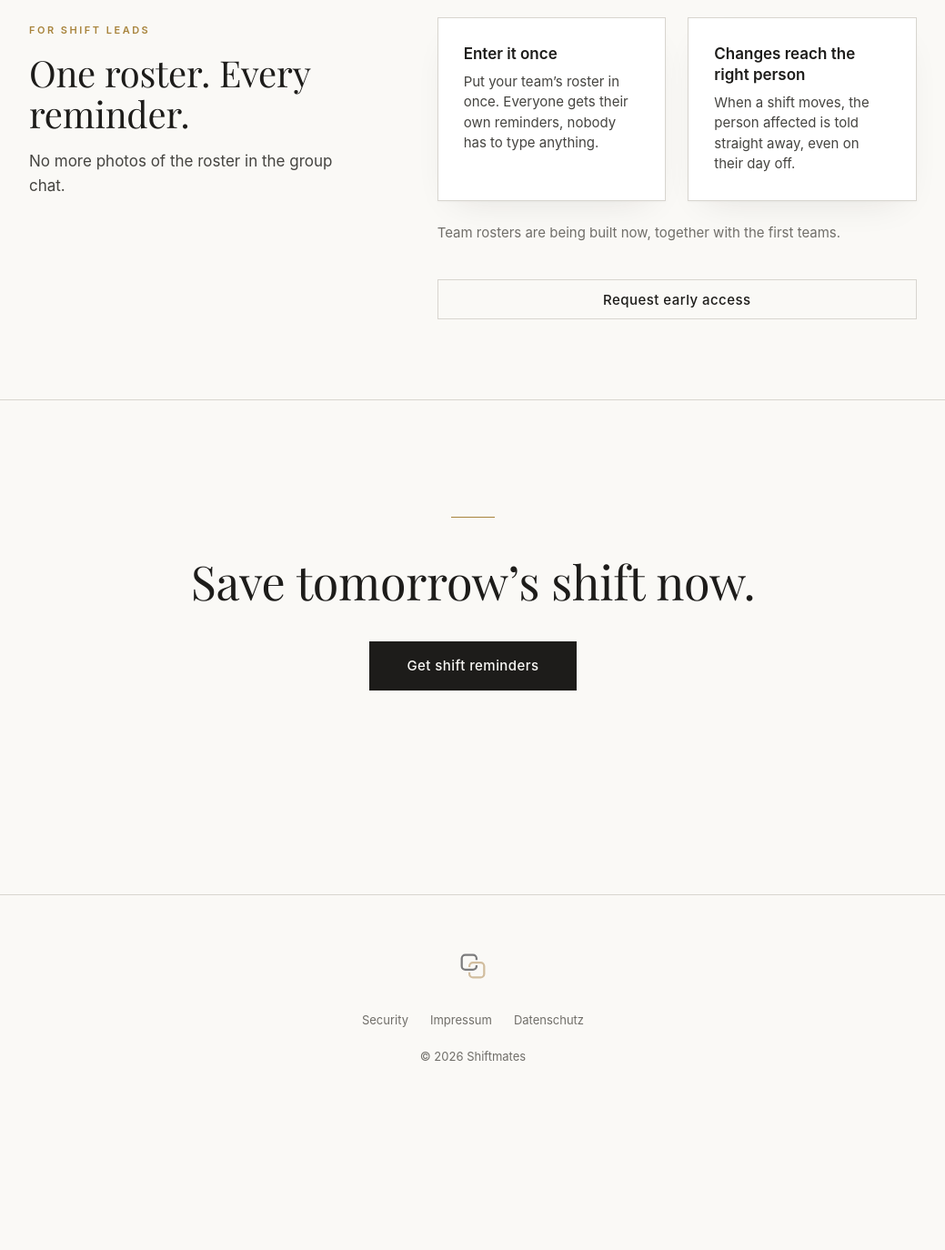
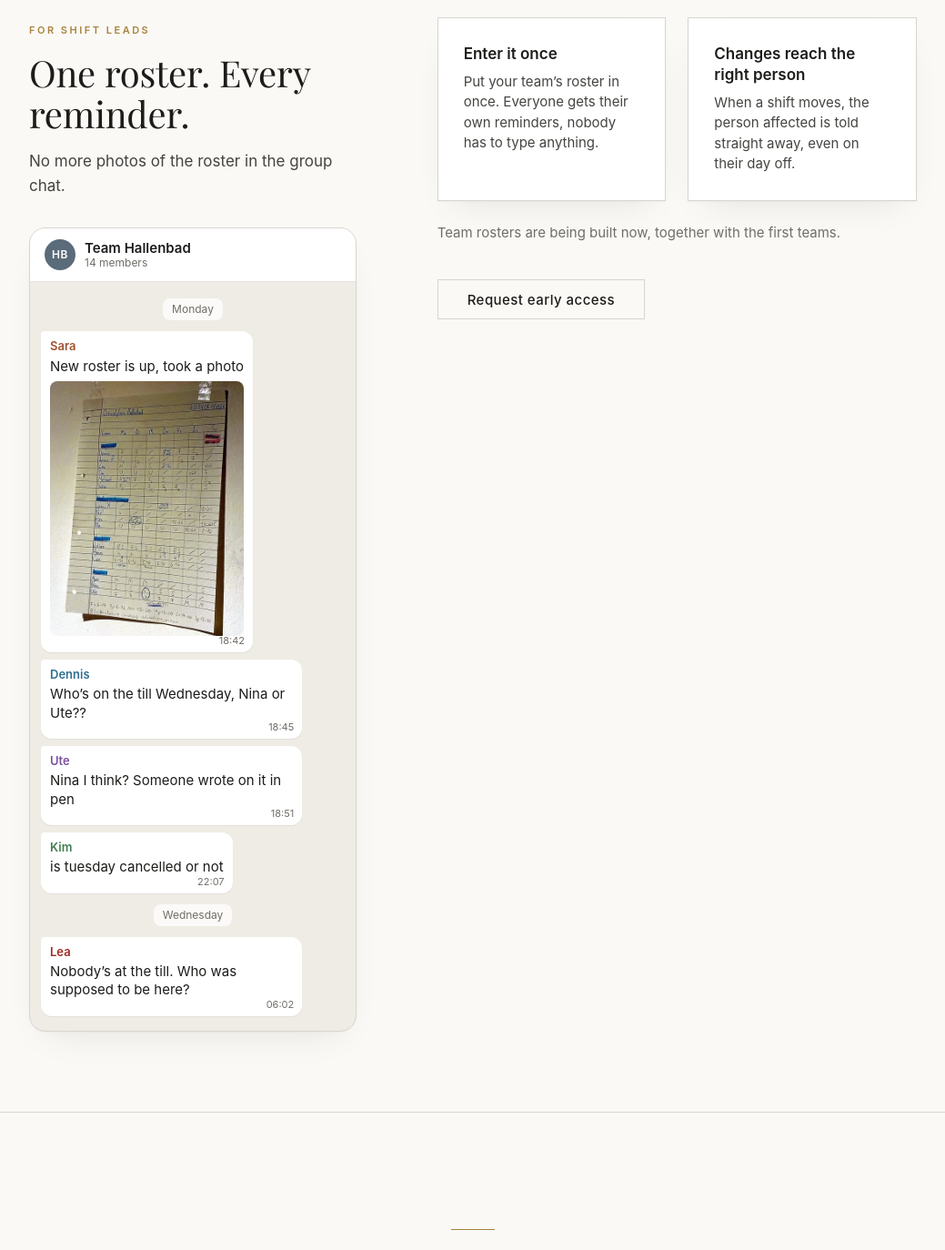
Before and after one commit to AntonB1608/schichtplan-online, a Flask app: page / in a window 1280 px wide. Shown: the part 2266-3640 px from the top of the page at 91% size, without its empty margins (120-1159 px from the left). Before the commit the page ends 3432 px from the top, so only its background shows below. Run offline with Flask 3, Linux system fonts and the light colour scheme; some libraries are stand-ins or nearby versions.

Commit message:
Add a group chat illustration with the roster photo to the shift leads section
- Neutral messenger design (no third-party branding), clearly an illustration
- Photo of the handwritten roster, metadata stripped, webp + jpg
- Wrap right-column content so it no longer stretches beside tall left columns
- Bump CSS cache version to v=5

```diff
--- a/static/css/main.css
+++ b/static/css/main.css
@@ -640,3 +640,21 @@ footer p { margin: 0; }
   .teams { grid-template-columns: 1fr; }
   .story-text p { font-size: 17px; }
 }
+
+/* Gruppenchat als Illustration im Teams-Abschnitt */
+.chat { margin: 32px 0 0; max-width: 360px; background: #efece5; border: 1px solid var(--linie); border-radius: 18px; overflow: hidden; box-shadow: var(--schatten-karte); font-family: var(--sans); }
+.chat-head { display: flex; align-items: center; gap: 10px; padding: 12px 16px; background: var(--weiss); border-bottom: 1px solid var(--linie-hell); }
+.chat-avatar { display: grid; place-items: center; width: 34px; height: 34px; border-radius: 50%; background: #5a6b7a; color: #fff; font-size: 12px; font-weight: 600; letter-spacing: .5px; }
+.chat-title { display: flex; flex-direction: column; font-size: 15px; font-weight: 600; color: var(--tinte); line-height: 1.2; }
+.chat-title small { font-size: 12px; font-weight: 400; color: var(--grau); }
+.chat-body { display: flex; flex-direction: column; gap: 8px; padding: 14px 12px 16px; }
+.chat-day { align-self: center; margin: 4px 0; padding: 3px 10px; border-radius: 8px; background: rgba(255,255,255,.75); color: var(--grau); font-size: 12px; }
+.msg { position: relative; align-self: flex-start; max-width: 86%; padding: 7px 10px 18px; background: var(--weiss); border-radius: 4px 12px 12px 12px; box-shadow: 0 1px 1px rgba(0,0,0,.06); }
+.msg-from { display: block; margin-bottom: 2px; font-size: 13px; font-weight: 600; }
+.msg-from.c1 { color: #a0522d; } .msg-from.c2 { color: #2f6f8f; } .msg-from.c3 { color: #7a4f9a; } .msg-from.c4 { color: #3f7d4e; } .msg-from.c5 { color: #9e2b25; }
+.msg-text { display: block; font-size: 15px; line-height: 1.35; color: var(--tinte); }
+.msg-photo { display: block; width: 100%; height: 280px; object-fit: cover; object-position: 50% 30%; margin-top: 6px; border-radius: 8px; }
+.msg-time { position: absolute; right: 9px; bottom: 4px; font-size: 11px; color: var(--grau); }
+@media (max-width: 760px) {
+  .chat { max-width: 100%; margin-top: 24px; }
+}
--- a/templates/base.html
+++ b/templates/base.html
@@ -9,7 +9,7 @@
     <link rel="icon" href="{{ url_for('static', filename='brand/favicon.ico') }}" sizes="any">
     <link rel="apple-touch-icon" href="{{ url_for('static', filename='brand/apple-touch-icon.png') }}">
     <link rel="preload" href="{{ url_for('static', filename='fonts/playfair-display-latin.woff2') }}" as="font" type="font/woff2" crossorigin>
-    <link rel="stylesheet" href="{{ url_for('static', filename='css/main.css') }}?v=3">
+    <link rel="stylesheet" href="{{ url_for('static', filename='css/main.css') }}?v=5">
     {% block head %}{% endblock %}
 </head>
 <body>
--- a/templates/homepage.html
+++ b/templates/homepage.html
@@ -117,8 +117,10 @@
     <div class="section-head">
       <span class="caps">Why it exists</span>
       <h2>Built by someone who worked the shifts</h2>
+
     </div>
 
+    <div>
     <div class="story-text">
       <p>
         I worked full-time at a public swimming pool. Like almost everywhere, the
@@ -136,6 +138,7 @@
     <p class="trust-line">
       Your data stays yours. <a href="/security">How it is protected&nbsp;&rsaquo;</a>
     </p>
+    </div>
   </div>
 </section>
 
@@ -145,8 +148,50 @@
       <span class="caps">For shift leads</span>
       <h2>One roster. Every reminder.</h2>
       <p class="muted">No more photos of the roster in the group chat.</p>
+
+      <figure class="chat" aria-label="Illustration: a team group chat where the roster photo gets lost between questions">
+        <div class="chat-head">
+          <span class="chat-avatar" aria-hidden="true">HB</span>
+          <span class="chat-title">Team Hallenbad<small>14 members</small></span>
+        </div>
+        <div class="chat-body">
+          <div class="chat-day">Monday</div>
+          <div class="msg">
+            <span class="msg-from c1">Sara</span>
+            <span class="msg-text">New roster is up, took a photo</span>
+            <picture>
+              <source srcset="{{ url_for('static', filename='img/dienstplan-chat.webp') }}" type="image/webp">
+              <img class="msg-photo" src="{{ url_for('static', filename='img/dienstplan-chat.jpg') }}" width="480" height="692" loading="lazy"
+                   alt="Photo of a handwritten roster full of corrections">
+            </picture>
+            <span class="msg-time">18:42</span>
+          </div>
+          <div class="msg">
+            <span class="msg-from c2">Dennis</span>
+            <span class="msg-text">Who&rsquo;s on the till Wednesday, Nina or Ute??</span>
+            <span class="msg-time">18:45</span>
+          </div>
+          <div class="msg">
+            <span class="msg-from c3">Ute</span>
+            <span class="msg-text">Nina I think? Someone wrote on it in pen</span>
+            <span class="msg-time">18:51</span>
+          </div>
+          <div class="msg">
+            <span class="msg-from c4">Kim</span>
+            <span class="msg-text">is tuesday cancelled or not</span>
+            <span class="msg-time">22:07</span>
+          </div>
+          <div class="chat-day">Wednesday</div>
+          <div class="msg">
+            <span class="msg-from c5">Lea</span>
+            <span class="msg-text">Nobody&rsquo;s at the till. Who was supposed to be here?</span>
+            <span class="msg-time">06:02</span>
+          </div>
+        </div>
+      </figure>
     </div>
 
+    <div>
     <ul class="teams">
       <li>
         <h3>Enter it once</h3>
@@ -160,6 +205,7 @@
 
     <p class="teams-note">Team rosters are being built now, together with the first teams.</p>
     <a href="/teams" class="btn btn-ghost" style="margin-top: 24px;">Request early access</a>
+    </div>
   </div>
 </section>
 
```
Also changed, not shown: static/img/dienstplan-chat.jpg (added), static/img/dienstplan-chat.webp (added).
